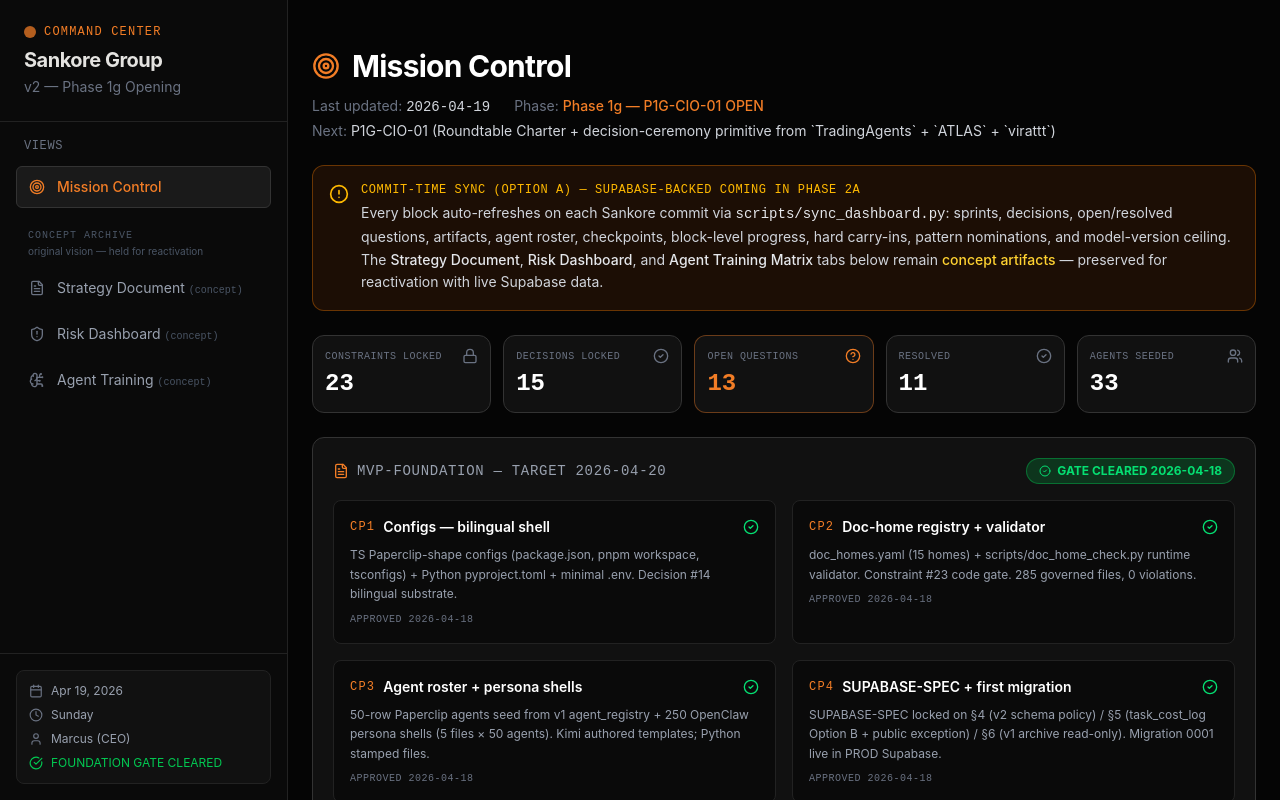
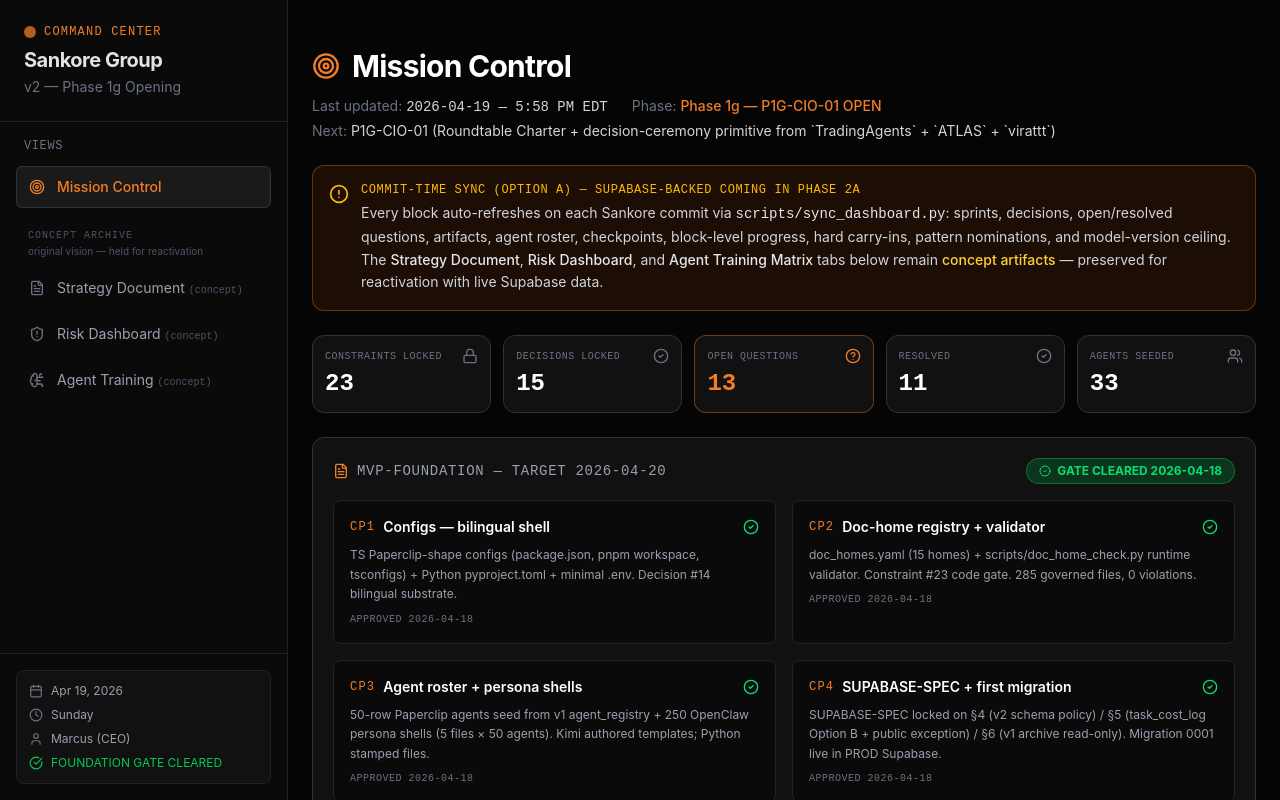
Before and after one commit to VibeStartersCo/Novel-Idea, a React (Vite) app: page / in a window 1280 px wide. Built offline with nearby package versions, Linux system fonts and the light colour scheme.

Commit message:
chore(sync): mirror Sankore state @ 6de7c6f

```diff
--- a/src/data/sankore-state.ts
+++ b/src/data/sankore-state.ts
@@ -165,7 +165,7 @@ export interface FirmState {
 
 export const firmState: FirmState = {
   // SYNC:BEGIN lastUpdated
-  lastUpdated: '2026-04-19',
+  lastUpdated: '2026-04-19 — 5:58 PM EDT',
   // SYNC:END
   // SYNC:BEGIN phase
   phase: 'Phase 1g — P1G-CIO-01 OPEN',
```
